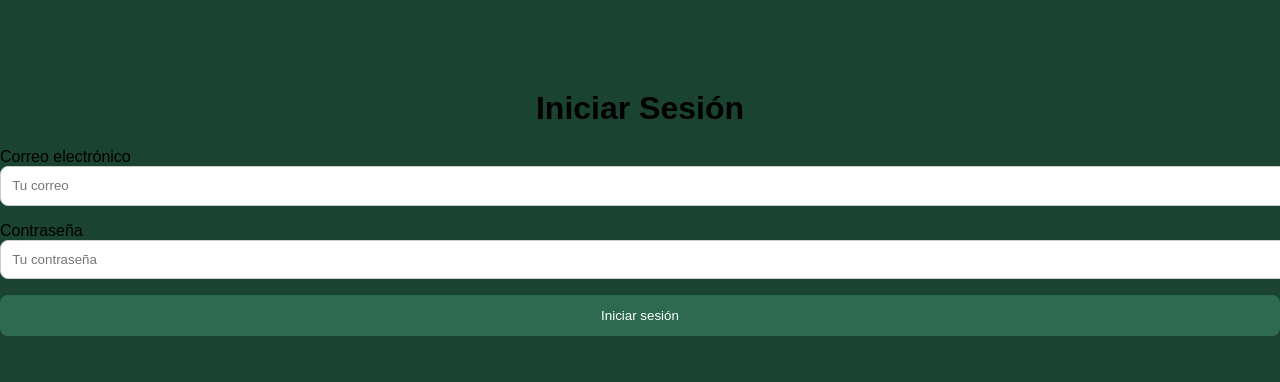
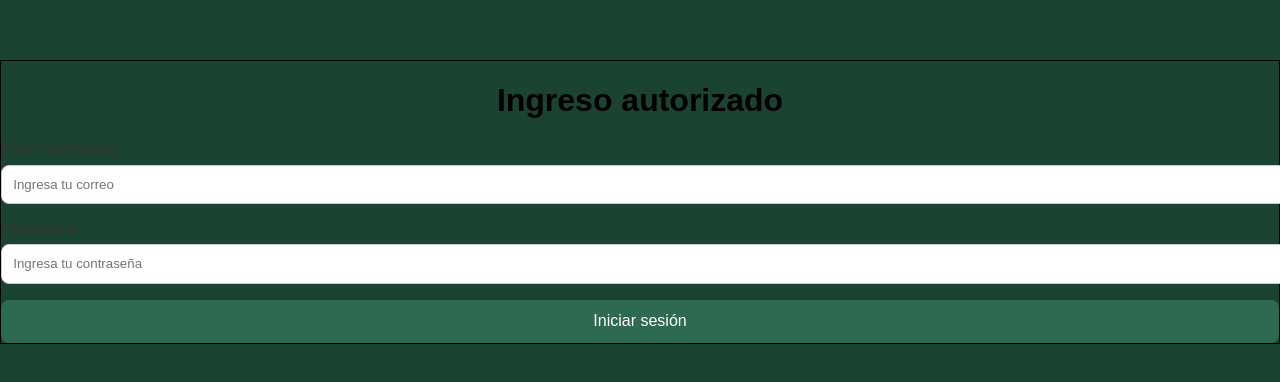
Before and after one commit to Asistencia2025/registro-asistencia-vercel, a Next.js app: page /login in a window 1280 px wide. Shown: the part 198-580 px from the top of the page. Built offline with nearby package versions, Linux system fonts and the light colour scheme.

Commit message:
Actualización del login

```diff
--- a/pages/login.tsx
+++ b/pages/login.tsx
@@ -1,4 +1,4 @@
-import React, { useState } from "react";
+import { useState } from "react";
 
 export default function LoginPage() {
   const [email, setEmail] = useState("");
@@ -12,40 +12,43 @@ export default function LoginPage() {
 
   return (
     <div className="min-h-screen flex items-center justify-center bg-green-900">
-      <div className="bg-white p-8 rounded-2xl shadow-lg w-full max-w-md">
-        <h1 className="text-2xl font-bold text-center text-green-900 mb-6">
-          Iniciar Sesión
+      <div className="bg-white p-6 sm:p-8 rounded-xl shadow-lg border border-gray-200 w-full max-w-sm">
+        <h1 className="text-xl sm:text-2xl font-bold text-center text-green-900 mb-6">
+          Ingreso autorizado
         </h1>
+
         <form onSubmit={handleSubmit} className="space-y-4">
           <div>
-            <label className="block text-gray-700 font-semibold mb-2">
+            <label className="block text-gray-700 font-medium mb-1">
               Correo electrónico
             </label>
             <input
               type="email"
               value={email}
               onChange={(e) => setEmail(e.target.value)}
-              className="w-full p-2 border border-gray-300 rounded-md focus:outline-none focus:ring-2 focus:ring-green-500"
-              placeholder="Tu correo"
+              className="w-full px-3 py-2 border border-gray-300 rounded-md focus:outline-none focus:ring-2 focus:ring-green-500"
+              placeholder="Ingresa tu correo"
               required
             />
           </div>
+
           <div>
-            <label className="block text-gray-700 font-semibold mb-2">
+            <label className="block text-gray-700 font-medium mb-1">
               Contraseña
             </label>
             <input
               type="password"
               value={password}
               onChange={(e) => setPassword(e.target.value)}
-              className="w-full p-2 border border-gray-300 rounded-md focus:outline-none focus:ring-2 focus:ring-green-500"
-              placeholder="Tu contraseña"
+              className="w-full px-3 py-2 border border-gray-300 rounded-md focus:outline-none focus:ring-2 focus:ring-green-500"
+              placeholder="Ingresa tu contraseña"
               required
             />
           </div>
+
           <button
             type="submit"
-            className="w-full bg-green-800 text-white p-2 rounded-md hover:bg-green-700 transition-colors"
+            className="w-full bg-green-800 text-white py-2 rounded-md hover:bg-green-700 transition-colors"
           >
             Iniciar sesión
           </button>
--- a/styles/globals.css
+++ b/styles/globals.css
@@ -2,7 +2,6 @@
 @tailwind components;
 @tailwind utilities;
 
-/* Tus estilos personalizados van debajo */
 body {
   margin: 0;
   padding: 0;
@@ -18,18 +17,25 @@ body {
 }
 
 .form-box {
-  background-color: #fff;
+  background-color: #fff; /* Fondo blanco */
   padding: 2rem 3rem;
-  border-radius: 15px;
+  border-radius: 15px; /* Bordes redondeados */
   box-shadow: 0 0 15px rgba(0, 0, 0, 0.2);
   width: 100%;
-  max-width: 400px;
+  max-width: 400px; /* Ancho máximo */
 }
 
 h2 {
   text-align: center;
-  color: #1b4332;
+  color: #1b4332; /* Texto verde oscuro */
   margin-bottom: 1.5rem;
+}
+
+label {
+  display: block;
+  color: #333; /* Texto oscuro */
+  margin-bottom: 0.5rem;
+  font-size: 0.9rem;
 }
 
 input {
@@ -48,6 +54,7 @@ button {
   padding: 0.8rem;
   border-radius: 8px;
   cursor: pointer;
+  font-size: 1rem;
   transition: background-color 0.3s;
 }
 
```
